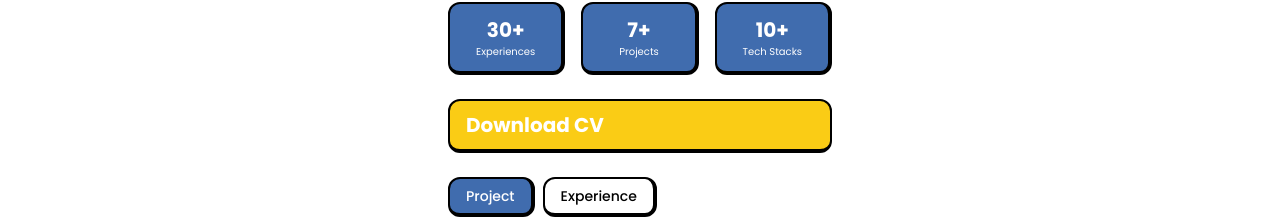
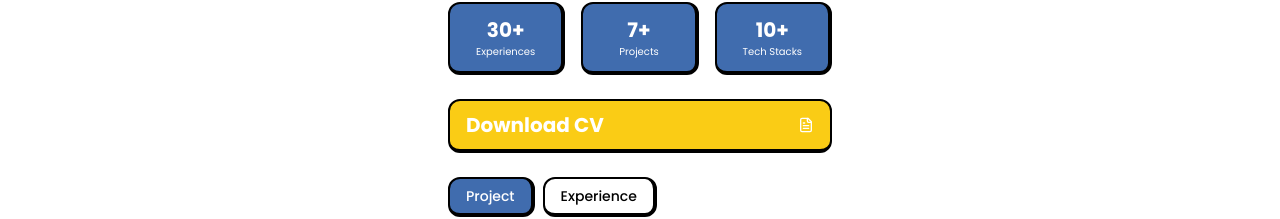
Before and after one commit to qiewi/porto, a Next.js app: page / in a window 1280 px wide. Shown: the part 374-593 px from the top of the page. Built offline with nearby package versions, Linux system fonts and the light colour scheme.

Commit message:
feat: added icon on cv button

```diff
--- a/src/app/page.tsx
+++ b/src/app/page.tsx
@@ -5,7 +5,7 @@ import ProfilePhoto from '@/Images/profile.jpg';
 import { projects } from '@/data/projects';
 import { experiences } from '@/data/experiences';
 import Image from 'next/image';
-import { MessageCircle } from 'lucide-react';
+import { FileText } from 'lucide-react';
 import { Button } from '@/components/ui/button';
 import StatsCard from '@/components/hero/StatsCard';
 import ProjectCard from '@/components/hero/ProjectCard';
@@ -89,18 +89,20 @@ export default function Home() {
 
             {/* Contact Button */}
             <Button
-              className="w-full max-w-sm bg-yellow-400 text-white mb-6 justify-between py-6 text-xl font-bold"
+              className="w-full max-w-sm bg-yellow-400 text-white mb-6 justify-between py-6 text-xl font-bold flex items-center"
               onClick={() => {
                 const link = document.createElement('a');
-                link.href = '/files/Rizqi Andhika - CV.pdf';
-                link.download = 'Rizqi Andhika - CV.pdf';
+                link.href = '/files/Rizqi Andhika - CV.pdf'; // Path to your CV file
+                link.download = 'Rizqi Andhika - CV.pdf'; // Name for the downloaded file
                 document.body.appendChild(link);
                 link.click();
                 document.body.removeChild(link);
               }}
             >
-              Download CV
+              <span>Download CV</span>
+              <FileText className="w-12 h-12" />
             </Button>
+
 
 
             {/* Navigation Buttons */}
```
